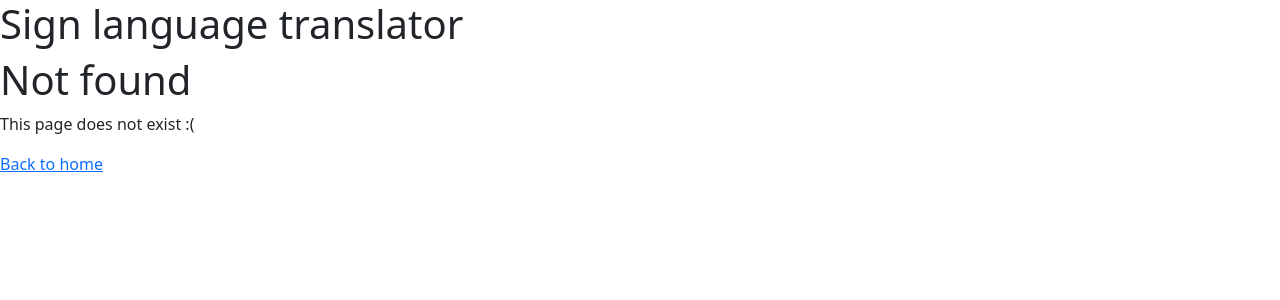
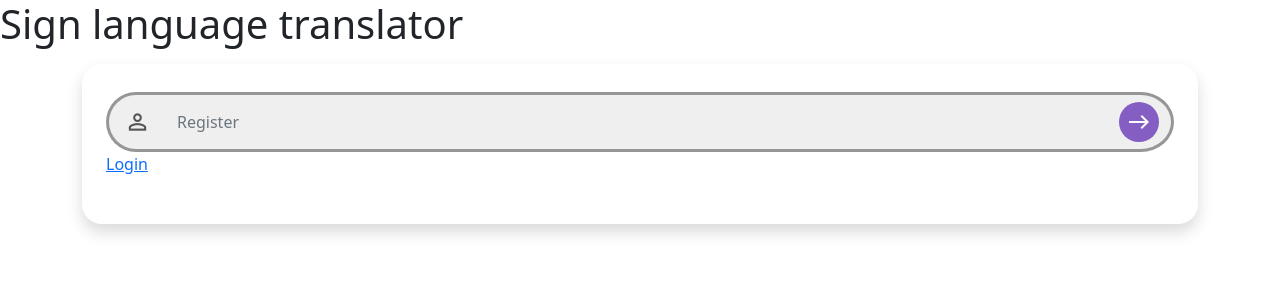
Before and after one commit to TimoJarvenpaa/sign-language-translator, a React (Create React App) app: page /register in a window 1280 px wide. Before the commit this address had no page. Shown: the top 300 px of the page. Built offline with nearby package versions, Linux system fonts and the light colour scheme.

Commit message:
FEAT: Add register and register form components, add styles for register form, register new user

```diff
--- a/src/App.js
+++ b/src/App.js
@@ -1,5 +1,6 @@
 import { BrowserRouter, Routes, Route, Redirect } from "react-router-dom";
 import Login from "./components/Login/Login";
+import Register from "./components/Register/Register";
 import Translate from "./components/Translate/Translate";
 import Profile from "./components/Profile/Profile";
 import NotFound from "./components/NotFound/NotFound";
@@ -11,6 +12,7 @@ function App() {
 				<h1>Sign language translator</h1>
 				<Routes>
 					<Route path="/" exact element={<Login />} />
+					<Route path="/register" element={<Register />} />
 					<Route path="/translate" element={<Translate />} />
 					<Route path="/profile" element={<Profile />} />
 					<Route path="*" element={<NotFound />} />
--- a/src/components/Login/LoginForm.js
+++ b/src/components/Login/LoginForm.js
@@ -1,4 +1,5 @@
 import { useState } from "react";
+import { Link } from "react-router-dom";
 import { useDispatch, useSelector } from "react-redux";
 import { loginAttemptAction } from "../../store/actions/loginActions";
 import AppContainer from "../../hoc/AppContainer";
@@ -46,6 +47,7 @@ const LoginForm = () => {
 							<span className="login-button-icon material-icons">east</span>
 						</button>
 					</div>
+					<Link to="/register">Register now</Link>
 					{loginError && (
 						<div className="mt-3 px-3" role="alert">
 							<p className="d-flex mb-0 text-danger">
--- /dev/null
+++ b/src/components/Register/Register.js
@@ -0,0 +1,11 @@
+import RegisterForm from "./RegisterForm";
+
+const Register = () => {
+	return (
+		<div className="Register">
+			<RegisterForm />
+		</div>
+	);
+};
+
+export default Register;
--- /dev/null
+++ b/src/components/Register/RegisterForm.css
@@ -0,0 +1,37 @@
+.register-form {
+	border-radius: 20px !important;
+}
+
+.register-input-icon {
+	width: 60px;
+	display: flex;
+	justify-content: center;
+	cursor: default;
+	color: #555 !important;
+	font-size: 26px !important;
+	border: 3px solid #969696 !important;
+	border-right: none !important;
+	border-radius: 50% 0 0 50% !important;
+	background-color: #efefef !important;
+}
+
+.register-input {
+	height: 60px;
+	border: 3px solid #969696 !important;
+	background-color: #efefef !important;
+}
+
+.register-button {
+	border: 3px solid #969696 !important;
+	border-radius: 0 50% 50% 0 !important;
+	background-color: #efefef !important;
+}
+
+.register-button-icon {
+	display: flex;
+	align-items: center;
+	background-color: #845ec2;
+	border-radius: 50%;
+	padding: 8px;
+	color: #fff;
+}
--- /dev/null
+++ b/src/components/Register/RegisterForm.js
@@ -0,0 +1,66 @@
+import { useState } from "react";
+import { Link } from "react-router-dom";
+import { useDispatch, useSelector } from "react-redux";
+import { registerAttemptAction } from "../../store/actions/registerActions";
+import AppContainer from "../../hoc/AppContainer";
+import "./RegisterForm.css";
+
+const RegisterForm = () => {
+	const [newUsername, setNewUsername] = useState();
+	const dispatch = useDispatch();
+	const { registerError } = useSelector(state => state.register);
+
+	const onInputChange = e => {
+		setNewUsername(e.target.value);
+	};
+
+	const onRegisterSubmit = e => {
+		e.preventDefault();
+		dispatch(registerAttemptAction(newUsername));
+		setNewUsername("");
+	};
+
+	return (
+		<div className="RegisterForm">
+			<AppContainer>
+				<form
+					onSubmit={onRegisterSubmit}
+					className="register-form mt-3 pt-1 px-4 pb-5 shadow p-3 mb-5 bg-body"
+				>
+					<div className="input-group pt-4">
+						<span className="register-input-icon material-icons input-group-text">
+							person_outline
+						</span>
+						<input
+							id="username"
+							type="text"
+							placeholder="Register"
+							onChange={onInputChange}
+							value={newUsername}
+							className="register-input form-control border-start-0 border-end-0 shadow-none"
+							aria-describedby="register-button"
+						/>
+						<button
+							type="submit"
+							className="register-button btn border-start-0 shadow-none"
+							id="register-button"
+						>
+							<span className="register-button-icon material-icons">east</span>
+						</button>
+					</div>
+					<Link to="/">Login</Link>
+					{registerError && (
+						<div className="mt-3 px-3" role="alert">
+							<p className="d-flex mb-0 text-danger">
+								<span className="material-icons">error</span>&nbsp;
+								<span>{registerError}</span>
+							</p>
+						</div>
+					)}
+				</form>
+			</AppContainer>
+		</div>
+	);
+};
+
+export default RegisterForm;
--- a/src/store/actions/registerActions.js
+++ b/src/store/actions/registerActions.js
@@ -1,18 +1,18 @@
-export const ACTION_REGISTER_ATTEMPT = '[register] ATTEMPT'
-export const ACTION_REGISTER_SUCCESS = '[register] SUCCESS'
-export const ACTION_REGISTER_ERROR = '[register] ERROR'
+export const ACTION_REGISTER_ATTEMPT = "[register] ATTEMPT";
+export const ACTION_REGISTER_SUCCESS = "[register] SUCCESS";
+export const ACTION_REGISTER_ERROR = "[register] ERROR";
 
 export const registerAttemptAction = user => ({
-    type: ACTION_REGISTER_ATTEMPT,
-    payload: user
-})
+	type: ACTION_REGISTER_ATTEMPT,
+	payload: user,
+});
 
 export const registerSuccessAction = user => ({
-    type: ACTION_REGISTER_SUCCESS,
-    payload: user
-})
+	type: ACTION_REGISTER_SUCCESS,
+	payload: user,
+});
 
 export const registerErrorAction = error => ({
-    type: ACTION_REGISTER_ERROR,
-    payload: error
-})
+	type: ACTION_REGISTER_ERROR,
+	payload: error,
+});
```
